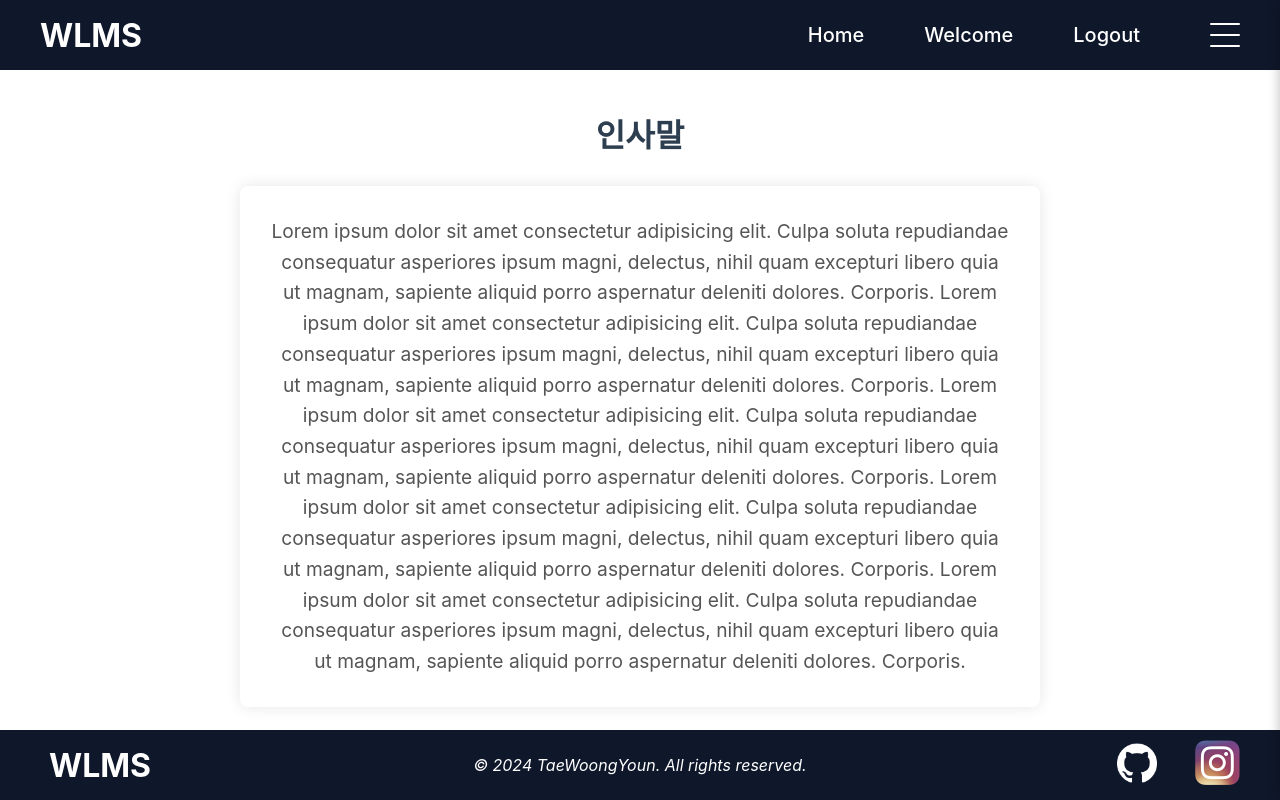
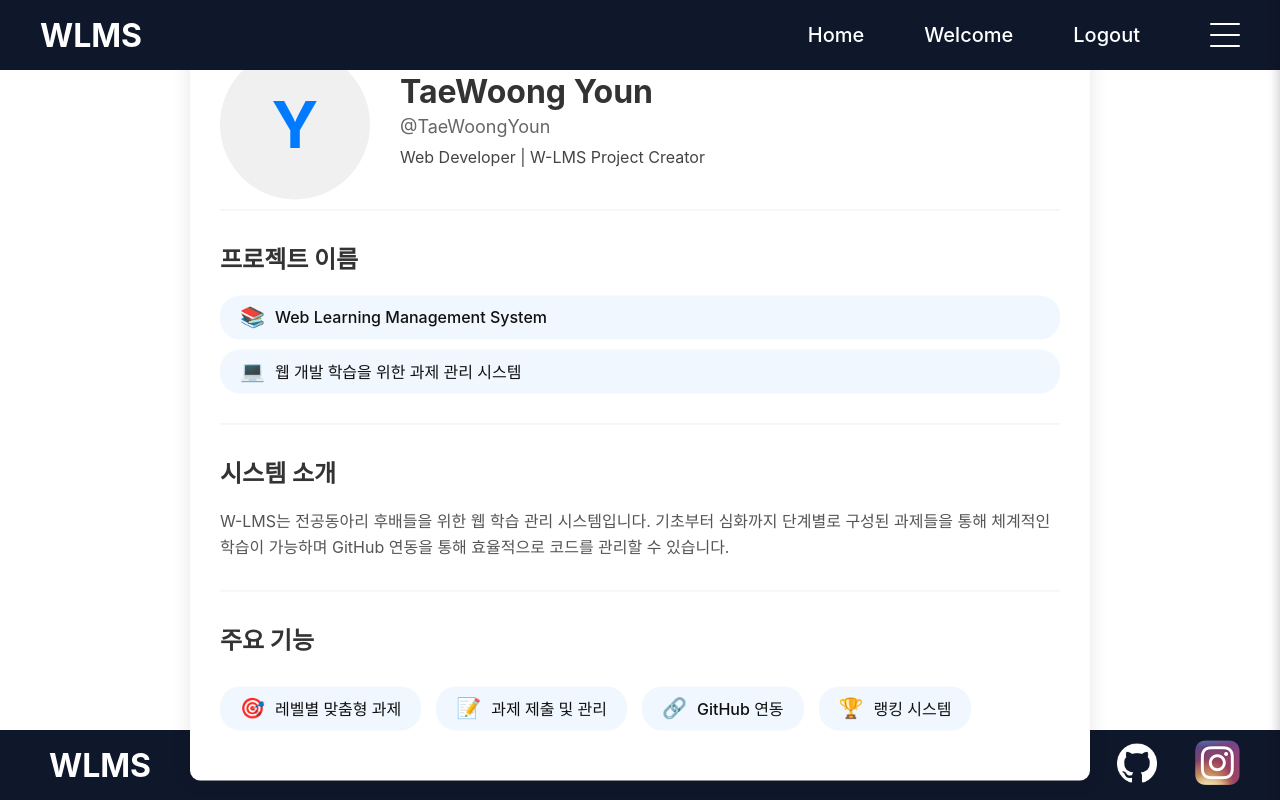
Before and after one commit to TaeWoongYoun/LMS, a React (Create React App) app: page /welcome in a window 1280 px wide. Built offline with nearby package versions, Linux system fonts and the light colour scheme; sample sign-in values are in the browser's storage.

Commit message:
style : Update welcome page style

```diff
--- a/src/pages/WelcomePage.js
+++ b/src/pages/WelcomePage.js
@@ -10,18 +10,61 @@ function WelcomePage() {
 
     return (
         <div className="welcome-container">
-            <main className="main-content">
-                <h1 className="welcome-title">인사말</h1>
-                <div className="message-box">
-                    <p className="message-text">
-                        Lorem ipsum dolor sit amet consectetur adipisicing elit. Culpa soluta repudiandae consequatur asperiores ipsum magni, delectus, nihil quam excepturi libero quia ut magnam, sapiente aliquid porro aspernatur deleniti dolores. Corporis.
-                        Lorem ipsum dolor sit amet consectetur adipisicing elit. Culpa soluta repudiandae consequatur asperiores ipsum magni, delectus, nihil quam excepturi libero quia ut magnam, sapiente aliquid porro aspernatur deleniti dolores. Corporis.
-                        Lorem ipsum dolor sit amet consectetur adipisicing elit. Culpa soluta repudiandae consequatur asperiores ipsum magni, delectus, nihil quam excepturi libero quia ut magnam, sapiente aliquid porro aspernatur deleniti dolores. Corporis.
-                        Lorem ipsum dolor sit amet consectetur adipisicing elit. Culpa soluta repudiandae consequatur asperiores ipsum magni, delectus, nihil quam excepturi libero quia ut magnam, sapiente aliquid porro aspernatur deleniti dolores. Corporis.
-                        Lorem ipsum dolor sit amet consectetur adipisicing elit. Culpa soluta repudiandae consequatur asperiores ipsum magni, delectus, nihil quam excepturi libero quia ut magnam, sapiente aliquid porro aspernatur deleniti dolores. Corporis.
+            <div className="profile-box">
+                <div className="profile-header">
+                    <div className="profile-image">
+                        <div className="profile-initial">Y</div>
+                    </div>
+                    <div className="profile-info">
+                        <h1>TaeWoong Youn</h1>
+                        <p className="username">@TaeWoongYoun</p>
+                        <p className="bio">Web Developer | W-LMS Project Creator</p>
+                    </div>
+                </div>
+
+                <div className="stats-section">
+                    <h2>프로젝트 이름</h2>
+                    <div className="stat-item">
+                        <span className="stat-icon">📚</span>
+                        <span>Web Learning Management System</span>
+                    </div>
+                    <div className="stat-item">
+                        <span className="stat-icon">💻</span>
+                        <span>웹 개발 학습을 위한 과제 관리 시스템</span>
+                    </div>
+                </div>
+
+                <div className="about-section">
+                    <h2>시스템 소개</h2>
+                    <p>
+                        W-LMS는 전공동아리 후배들을 위한 웹 학습 관리 시스템입니다.
+                        기초부터 심화까지 단계별로 구성된 과제들을 통해 체계적인 학습이 가능하며
+                        GitHub 연동을 통해 효율적으로 코드를 관리할 수 있습니다.
                     </p>
                 </div>
-            </main>
+
+                <div className="features-section">
+                    <h2>주요 기능</h2>
+                    <div className="stats-section">
+                        <div className="stat-item">
+                            <span className="stat-icon">🎯</span>
+                            <span>레벨별 맞춤형 과제</span>
+                        </div>
+                        <div className="stat-item">
+                            <span className="stat-icon">📝</span>
+                            <span>과제 제출 및 관리</span>
+                        </div>
+                        <div className="stat-item">
+                            <span className="stat-icon">🔗</span>
+                            <span>GitHub 연동</span>
+                        </div>
+                        <div className="stat-item">
+                            <span className="stat-icon">🏆</span>
+                            <span>랭킹 시스템</span>
+                        </div>
+                    </div>
+                </div>
+            </div>
         </div>
     );
 }
--- a/src/pages/styles/WelcomePage.css
+++ b/src/pages/styles/WelcomePage.css
@@ -1,42 +1,120 @@
-body {
-    margin: 0;
-    padding: 0;
+.welcome-container {
+    width: 100%;
+    height: calc(100vh - 140px);
+    position: relative;
+    padding: 0 20px;
 }
 
-.welcome-container {
-    display: flex;
-    flex-direction: column;
-    height: calc(100vh - 140px);
+.profile-box {
+    position: absolute;
+    top: 50%;
+    left: 50%;
+    transform: translate(-50%, -50%);
+    width: 100%;
+    max-width: 900px;
+    background: #fff;
+    border-radius: 10px;
+    box-shadow: 0 0 20px rgba(0, 0, 0, 0.1);
+    padding: 30px;
+    box-sizing: border-box;
+    text-align: left;
 }
 
-.main-content {
+.profile-header {
     display: flex;
-    flex-direction: column;
-    justify-content: center;
     align-items: center;
-    flex-grow: 1;
-    text-align: center;
-    padding: 40px;
+    gap: 30px;
+    margin-bottom: 10px;
+    padding-bottom: 10px;
+    border-bottom: 1px solid #eee;
 }
 
-.welcome-title {
-    color: #2c3e50;
-    margin-bottom: 30px;
-    font-weight: bold;
+.profile-image {
+    width: 150px;
+    height: 150px;
+    border-radius: 50%;
+    background: #f0f0f0;
+    display: flex;
+    align-items: center;
+    justify-content: center;
 }
 
-.message-box {
-    max-width: 800px;
-    margin: 0 auto;
-    padding: 30px;
-    background-color: #ffffff;
-    border-radius: 8px;
-    box-shadow: 0 0px 15px rgba(0, 0, 0, 0.1);
+.profile-initial {
+    font-size: 64px;
+    font-weight: bold;
+    color: #007bff;
 }
 
-.message-text {
-    font-size: 1.2rem;
+.profile-info h1 {
+    margin: 0;
+    font-size: 32px;
+    color: #333;
+}
+
+.username {
+    color: #666;
+    margin: 5px 0;
+    font-size: 18px;
+}
+
+.bio {
+    color: #444;
+    margin: 10px 0;
+    font-size: 16px;
+}
+
+.stats-section,
+.about-section,
+.features-section {
+    margin: 10px 0;
+    padding: 20px 0;
+    border-bottom: 1px solid #eee;
+}
+
+.stats-section:last-child,
+.about-section:last-child,
+.features-section:last-child {
+    border-bottom: none;
+    padding-bottom: 0;
+}
+
+.stats-section h2,
+.about-section h2,
+.features-section h2 {
+    color: #333;
+    font-size: 24px;
+    margin-bottom: 20px;
+}
+
+.stat-item {
+    background: #f0f7ff;
+    color: #111;
+    padding: 10px 20px;
+    border-radius: 20px;
+    font-size: 16px;
+    font-weight: 500;
+    display: flex;
+    align-items: center;
+    margin: 10px 0;
+    gap: 10px;
+}
+
+.stat-icon {
+    font-size: 20px;
+}
+
+.about-section p {
+    color: #555;
     line-height: 1.6;
-    color: #555;
-    white-space: pre-line;
+    font-size: 16px;
+    margin: 10px 0;
 }
+
+.features-section .stats-section {
+    display: flex;
+    flex-wrap: wrap;
+    gap: 15px;
+    border: none;
+    padding: 0;
+    margin: 0;
+}
```
